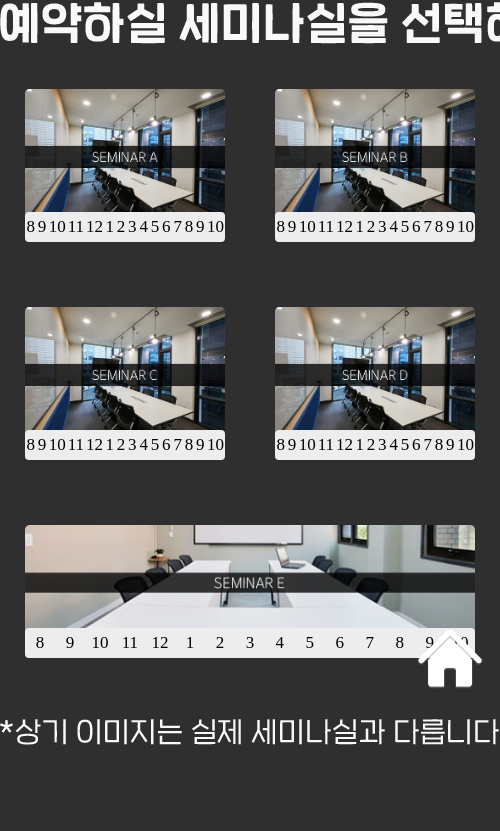
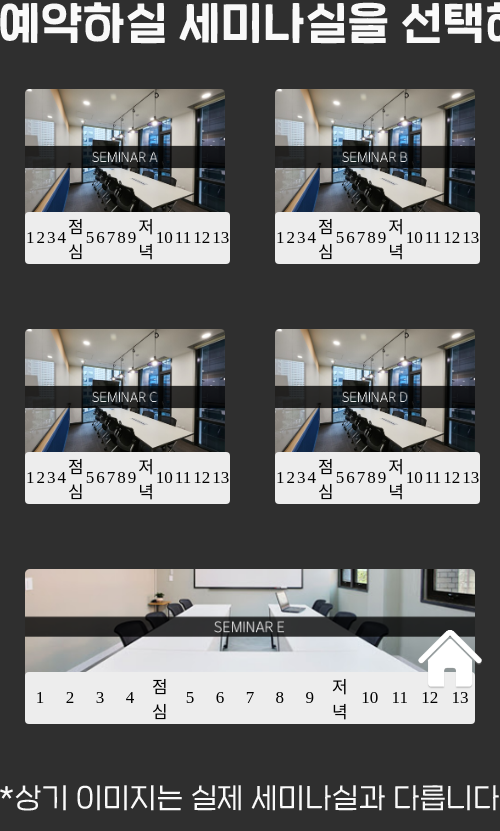
Before and after one commit to jiwon79/KSA-reservation-KIOSK-electron-, an Electron app: page pages/overall.html in a window 500 px wide. Shown: the part 92-923 px from the top of the page. Before the commit the page ends 857 px from the top, so only its background shows below. Drawn offline with Linux system fonts and the light colour scheme; no server answers; a web font is replaced by a local one.

```diff
--- a/pages/header.html
+++ b/pages/header.html
@@ -16,7 +16,7 @@
         </div>
         <div class="person">
             <img src="../src/img/person2.png" alt="">
-            <div class="info">
+            <div class="information">
                 <p>김문수</p>
                 <p>@godmooner_0829</p>
                 <p>_하드웨어 제작</p>
@@ -27,7 +27,7 @@
 
         <div class="person">
             <img src="../src/img/person4.png" alt="">
-            <div class="info">
+            <div class="information">
                 <p>박주원</p>
                 <p>@juwon_pana</p>
                 <p>_UI/UX 디자인</p>
@@ -37,7 +37,7 @@
 
         <div class="person">
             <img src="../src/img/person3.png" alt="">
-            <div class="info">
+            <div class="information">
                 <p>이지원</p>
                 <p>@easy_one1979</p>
                 <p>_소프트웨어 제작</p>
@@ -47,7 +47,7 @@
 
         <div class="person">
             <img src="../src/img/person1.png" alt="">
-            <div class="info">
+            <div class="information">
                 <p>이지형</p>
                 <p>@ji_hyoung03</p>
                 <p>_나름 팀장</p>
@@ -55,6 +55,7 @@
             </div>
         </div>
         <div class="copyright">
+            <p>Special Thanks to 이승찬</p>
             <p>제작기간 : 2021/02/25 ~ 2021/06/13</p>
             <p>&copy; 2021.HAPPY KIOSK inc. all rights reserved</p>
         </div>
--- a/pages/overall.html
+++ b/pages/overall.html
@@ -22,105 +22,105 @@
         <div class="seminar sA" onclick="location.href='reservation.html?room=a';">
             <img src="../src/img/seminarA.png" alt="">
             <table class="small_table">
-                <td>8</td>
-                <td>9</td>
-                <td>10</td>
-                <td>11</td>
-                <td>12</td>
                 <td>1</td>
                 <td>2</td>
                 <td>3</td>
                 <td>4</td>
+                <td>점심</td>
                 <td>5</td>
                 <td>6</td>
                 <td>7</td>
                 <td>8</td>
                 <td>9</td>
+                <td>저녁</td>
                 <td>10</td>
+                <td>11</td>
+                <td>12</td>
+                <td>13</td>
             </table>
         </div>
 
         <div class="seminar sB" onclick="location.href='reservation.html?room=b';">
             <img src="../src/img/seminarB.png" alt="">
             <table class="small_table">
-                <td>8</td>
-                <td>9</td>
-                <td>10</td>
-                <td>11</td>
-                <td>12</td>
                 <td>1</td>
                 <td>2</td>
                 <td>3</td>
                 <td>4</td>
+                <td>점심</td>
                 <td>5</td>
                 <td>6</td>
                 <td>7</td>
                 <td>8</td>
                 <td>9</td>
+                <td>저녁</td>
                 <td>10</td>
+                <td>11</td>
+                <td>12</td>
+                <td>13</td>
             </table>
         </div>
 
         <div class="seminar sC" onclick="location.href='reservation.html?room=c';">
             <img src="../src/img/seminarC.png" alt="">
             <table class="small_table">
-                <td>8</td>
-                <td>9</td>
-                <td>10</td>
-                <td>11</td>
-                <td>12</td>
                 <td>1</td>
                 <td>2</td>
                 <td>3</td>
                 <td>4</td>
+                <td>점심</td>
                 <td>5</td>
                 <td>6</td>
                 <td>7</td>
                 <td>8</td>
                 <td>9</td>
+                <td>저녁</td>
                 <td>10</td>
+                <td>11</td>
+                <td>12</td>
+                <td>13</td>
             </table>
         </div>
 
         <div class="seminar sD" onclick="location.href='reservation.html?room=d';">
             <img src="../src/img/seminarD.png" alt="">
             <table class="small_table">
-                <td>8</td>
-                <td>9</td>
-                <td>10</td>
-                <td>11</td>
-                <td>12</td>
                 <td>1</td>
                 <td>2</td>
                 <td>3</td>
                 <td>4</td>
+                <td>점심</td>
                 <td>5</td>
                 <td>6</td>
                 <td>7</td>
                 <td>8</td>
                 <td>9</td>
+                <td>저녁</td>
                 <td>10</td>
+                <td>11</td>
+                <td>12</td>
+                <td>13</td>
             </table>
         </div>
 
         <div class="seminar sE" onclick="location.href='reservation.html?room=e';">
             <img src="../src/img/seminarE.png" alt="">
             <table class="small_table">
-                <td>8</td>
-                <td>9</td>
-                <td>10</td>
-                <td>11</td>
-                <td>12</td>
                 <td>1</td>
                 <td>2</td>
                 <td>3</td>
                 <td>4</td>
+                <td>점심</td>
                 <td>5</td>
                 <td>6</td>
                 <td>7</td>
                 <td>8</td>
                 <td>9</td>
+                <td>저녁</td>
                 <td>10</td>
+                <td>11</td>
+                <td>12</td>
+                <td>13</td>
             </table>
         </div>
 
--- a/src/css/header.css
+++ b/src/css/header.css
@@ -88,7 +88,7 @@
     border-radius: 13px;
 }
 
-.person .info {
+.person .information {
     margin: 0 auto;
 }
 
```
